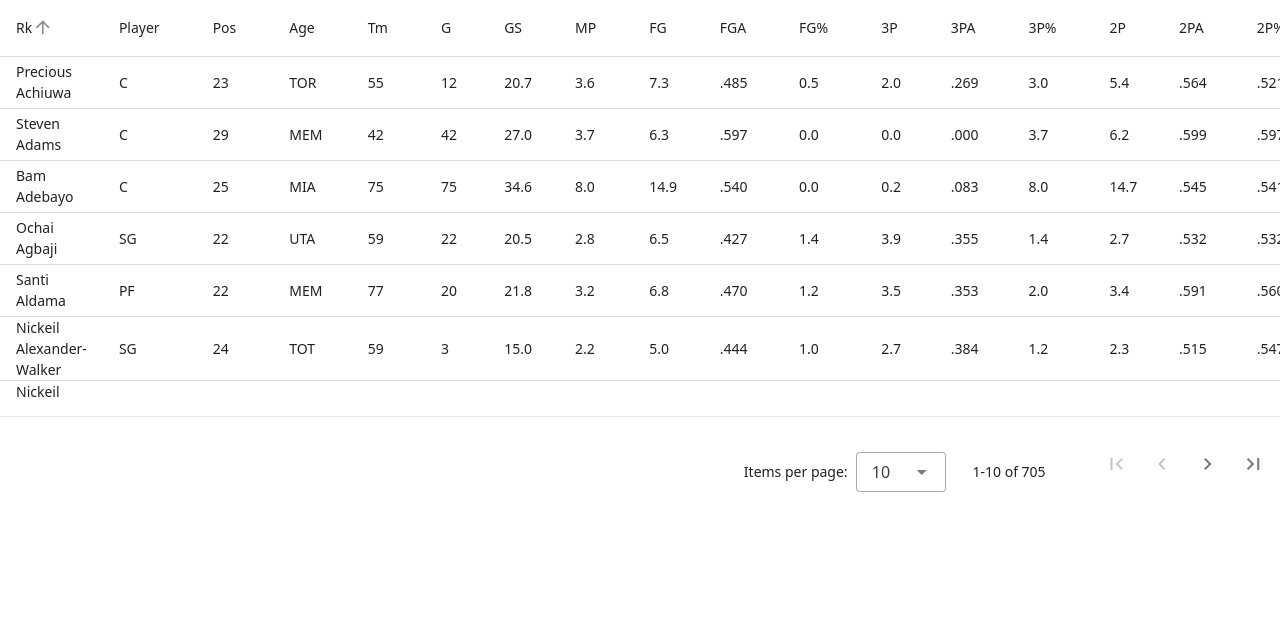
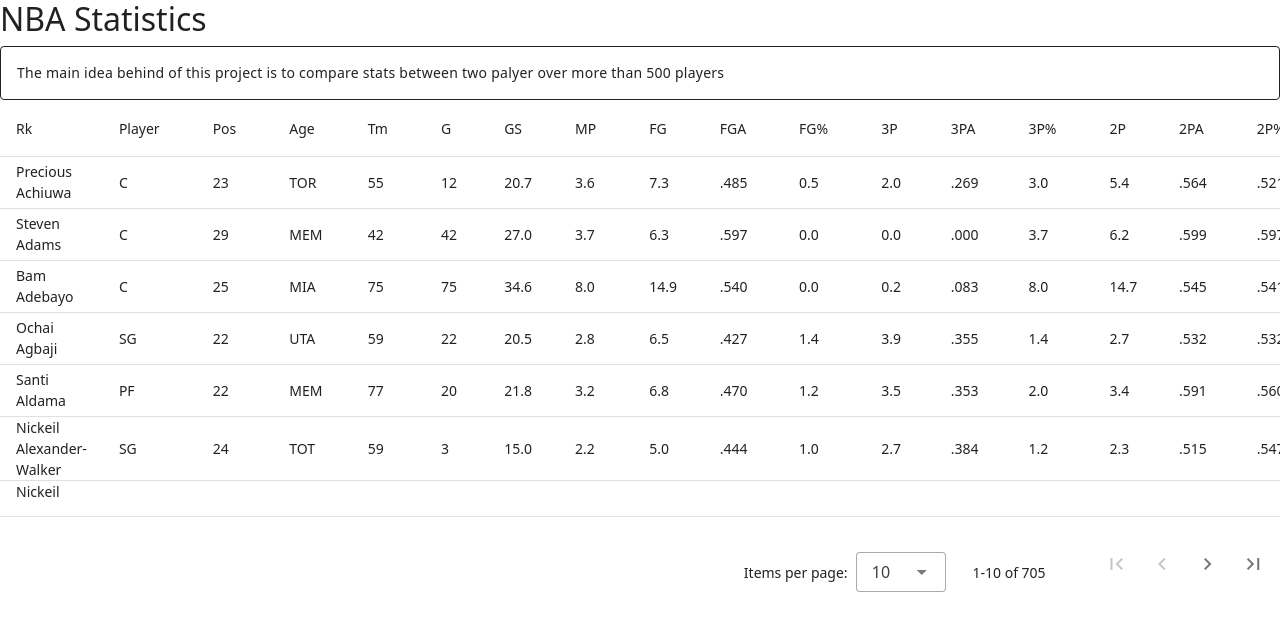
Before and after one commit to yakuptokmakci/nba_statistics, a Vue app: page / in a window 1280 px wide. Shown: the top 630 px of the page. Built offline with nearby package versions, Linux system fonts and the light colour scheme.

Commit message:
fourth commit main outline of project is created

```diff
--- a/src/App.vue
+++ b/src/App.vue
@@ -1,6 +1,7 @@
 <template>
   <v-app>
     <v-main>
+      <Content />
       <ContentTable />
     </v-main>
   </v-app>
--- /dev/null
+++ b/src/components/Content.vue
@@ -0,0 +1,9 @@
+<template>
+  <h2>NBA Statistics</h2>
+  <v-card :text="main_idea" variant="outlined"></v-card>
+</template>
+
+<script setup>
+const main_idea =
+  "The main idea behind of this project is to compare stats between two palyer over more than 500 players";
+</script>
--- /dev/null
+++ b/src/components/Navbar.vue
@@ -0,0 +1,3 @@
+<template></template>
+
+<script setup></script>
```
